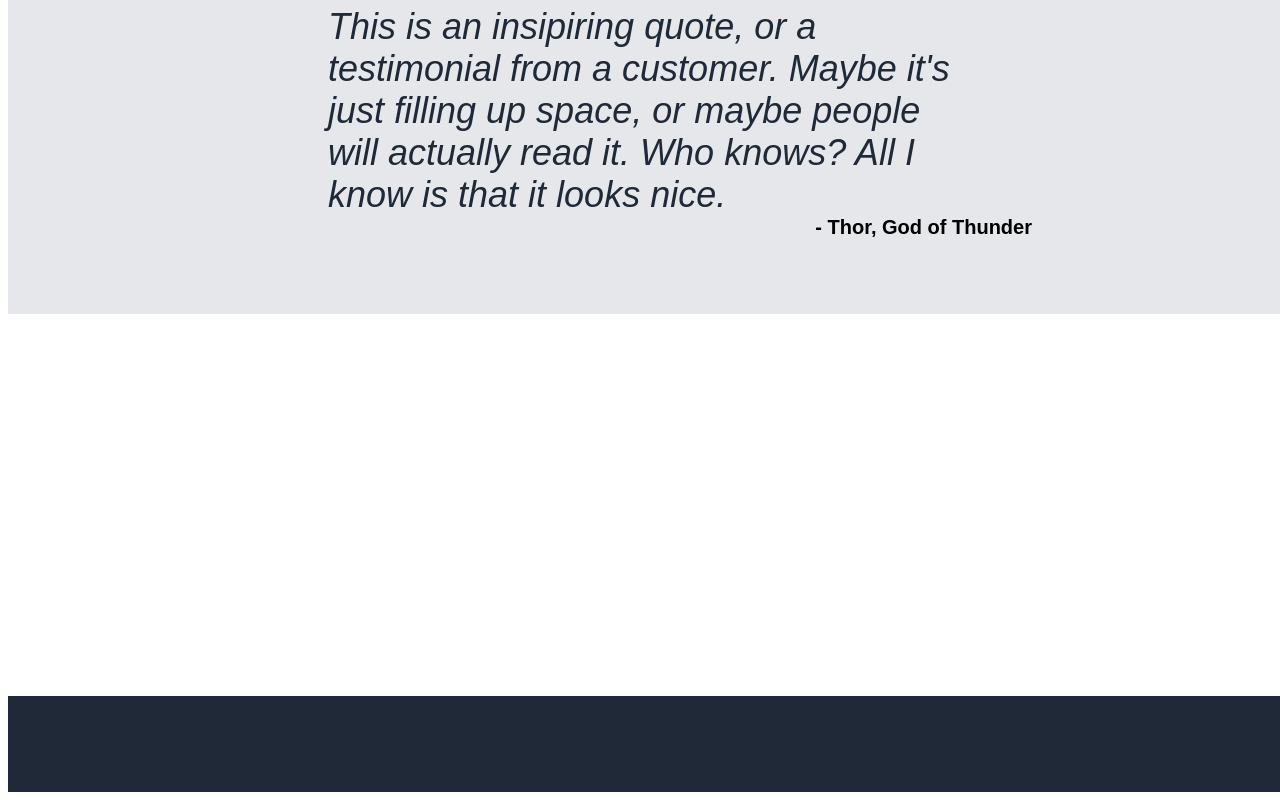
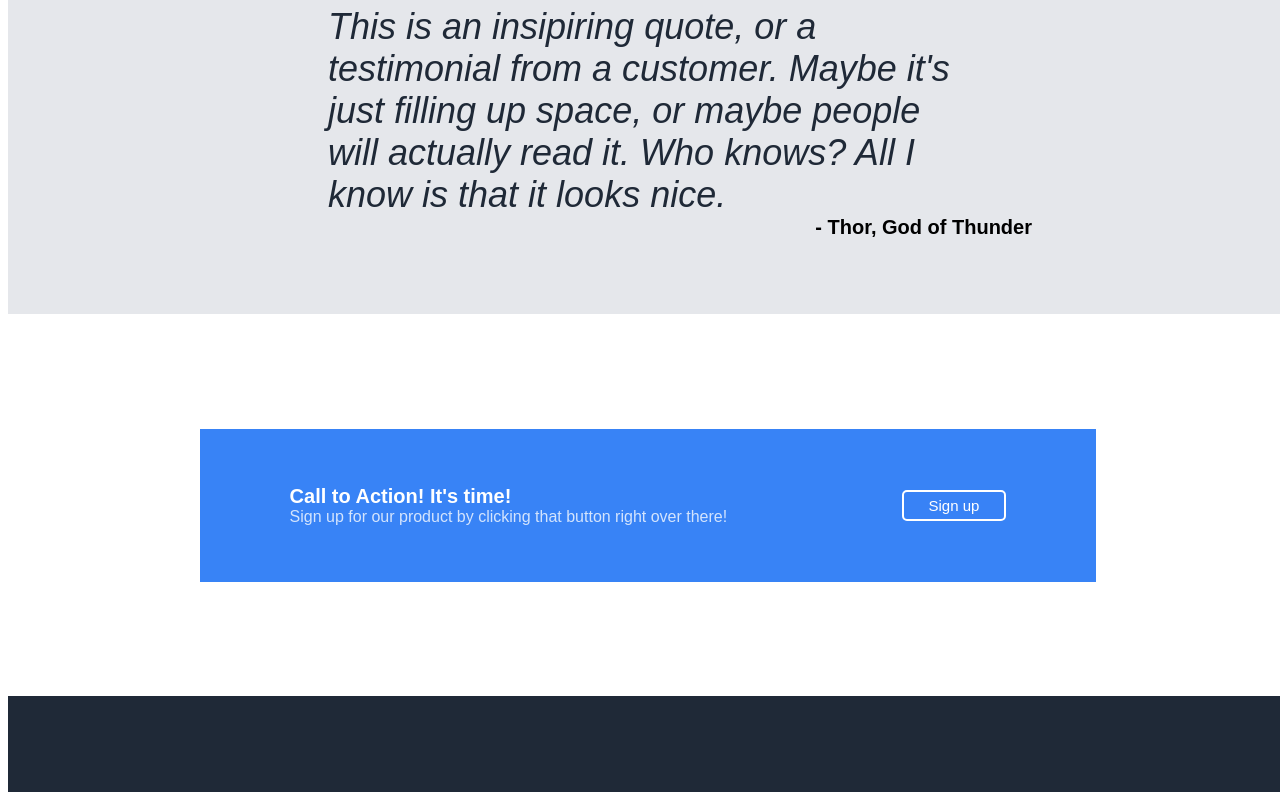
Before and after one commit to LaughableHammer/TOPLandingPage, a plain HTML site: page index.html in a window 1280 px wide. Shown: the part 1128-1928 px from the top of the page. Drawn offline with Linux system fonts and the light colour scheme.

Commit message:
Added call to action banner in panel 4
Reminds people to sign up to the application again

```diff
--- a/index.html
+++ b/index.html
@@ -57,7 +57,22 @@
                     looks nice.</div>
                 <div class="quote-person">- Thor, God of Thunder</div>
             </div>
-            <div class="background-4"></div>
+
+            <div class="background-4">
+                <div class="box">
+                    <div class="left">
+                        <div class="big-text">Call to Action! It's time!</div>
+                        <div class="small-text">Sign up for our product by
+                            clicking
+                            that
+                            button right over there!</div>
+                    </div>
+                    <div class="right">
+                        <button type="button" class="button">Sign up</button>
+                    </div>
+                </div>
+
+            </div>
             <div class="background-5"></div>
         </div>
     </body>
--- a/style.css
+++ b/style.css
@@ -148,7 +148,48 @@
 
 .background-4 {
     height: 20%;
+    display: flex;
+    justify-content: center;
+    align-items: center;
 }
+
+.background-4 .box {
+    display: flex;
+    flex-basis: 70%;
+    height: 40%;
+    background-color: #3883f6;
+    justify-content: space-between;
+    align-items: center;
+}
+
+.background-4 .box .left {
+    margin-left: 10%;
+}
+
+.background-4 .box .left .big-text {
+    color: white;
+    font-weight: 700;
+    font-size: 20px;
+}
+
+.background-4 .box .left .small-text {
+    color: rgba(255, 255, 255, 0.78);
+
+}
+
+.background-4 .box .right {
+    margin-right: 10%;
+}
+
+.background-4 .box .right .button {
+    padding: 5px 25px;
+    color: white;
+    background-color: #3882F6;
+    border: 2px white solid;
+    border-radius: 5px;
+    font-size: 15px;
+}
+
 
 .background-5 {
     background-color: #1F2937;
```
